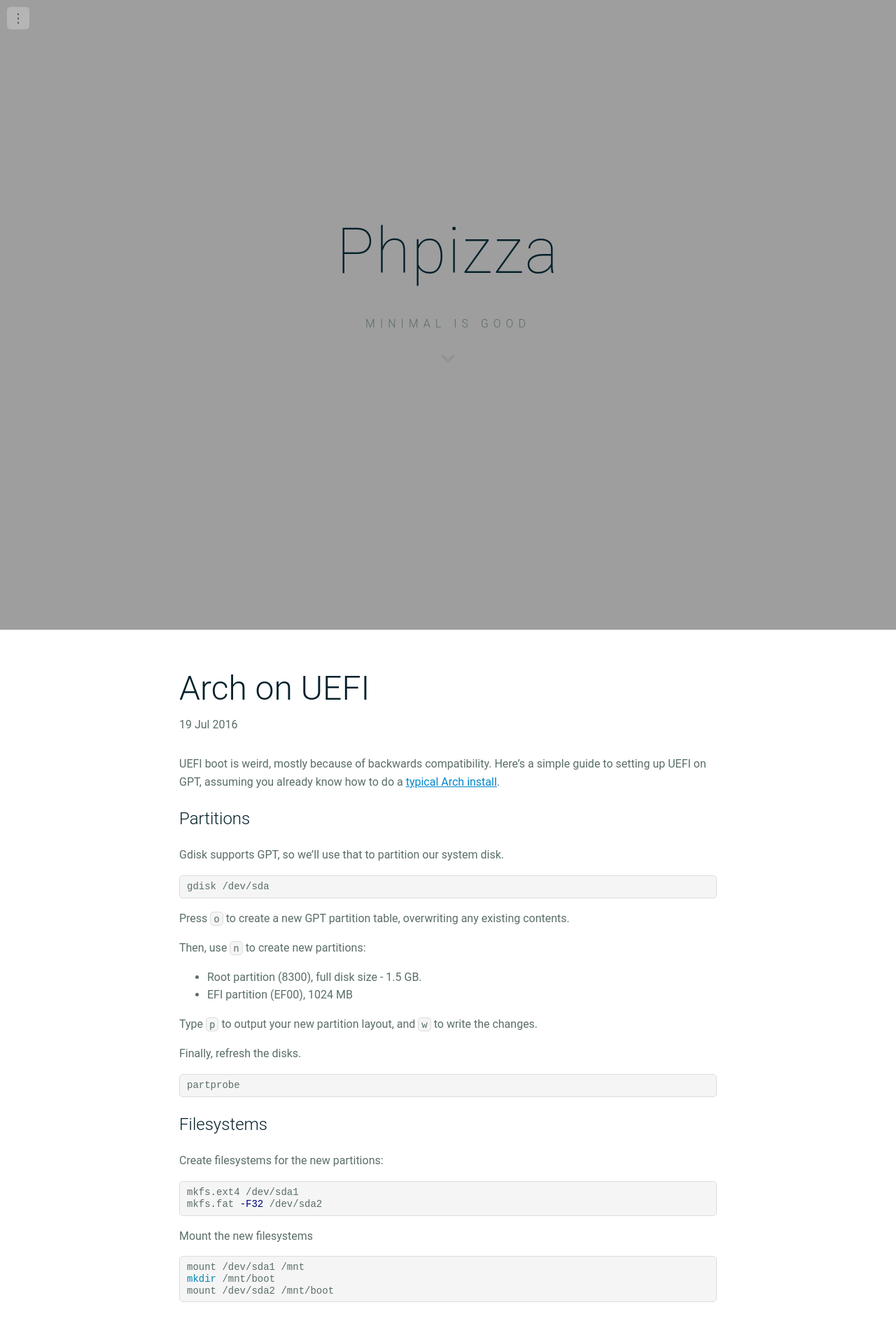
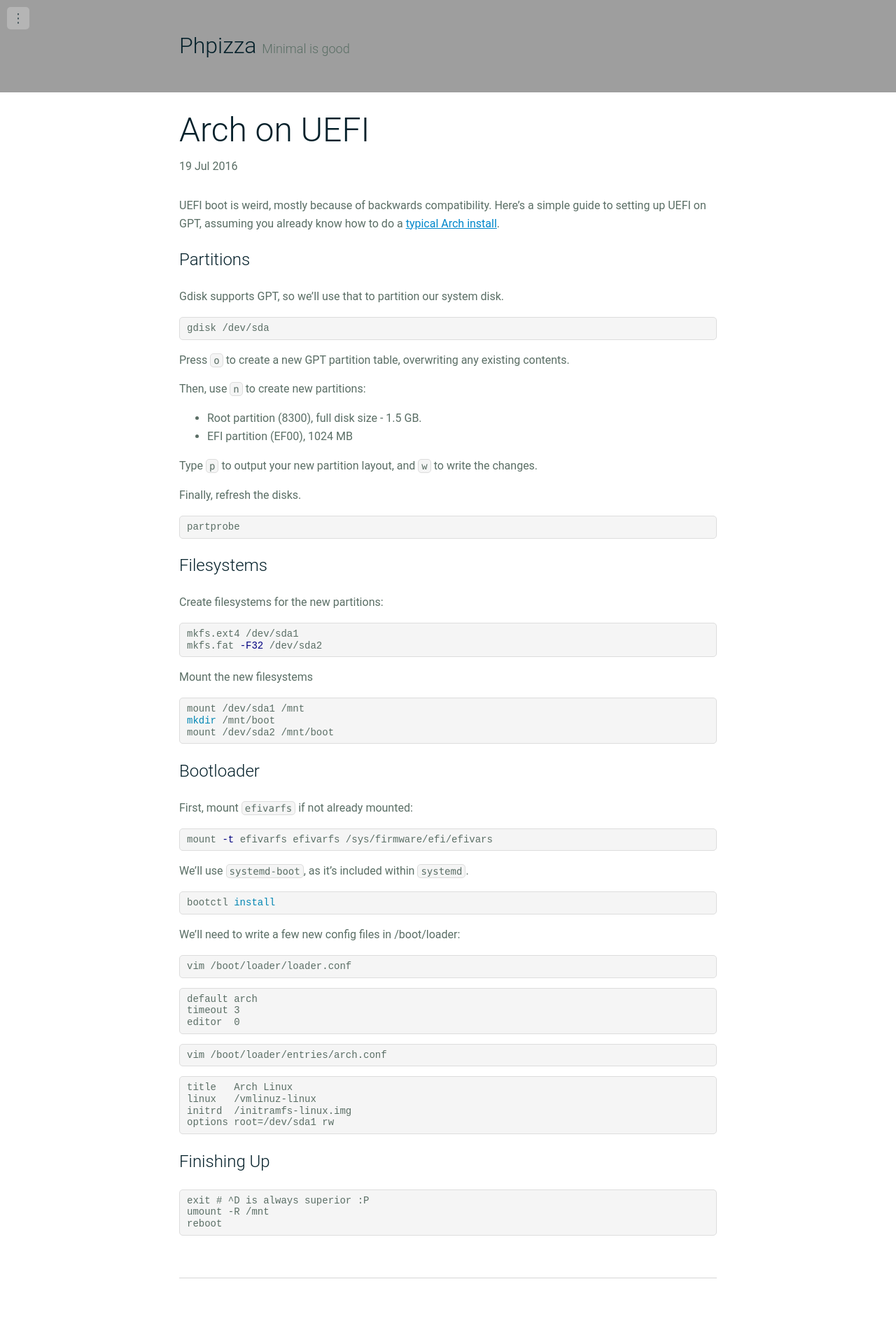
Before and after one commit to Alanaktion/alanaktion.github.io, a Jekyll site: the page built from index.html, in a window 1280 px wide. Shown: the top 1888 px of the page at 70% size. Built offline with Jekyll 4.4.1, drawn with Linux system fonts in a browser that asks for light colours; the list of posts is cut into pages by our own code.

Commit message:
Updating to use simple header across whole site

```diff
--- a/_layouts/default-home.html
+++ /dev/null
@@ -1,31 +0,0 @@
-<!DOCTYPE html>
-<html lang="en-us">
-{% include head.html %}
-<body>
-  {% include nav.html %}
-
-  {% if paginator.page <= 1 %}
-    <header class="jumbotron">
-      <h1>{{ site.title }}</h1>
-      <h3>{{ site.tagline }}</h3>
-    </header>
-  {% endif %}
-
-  <div class="container">
-    {% if paginator.page > 1 %}
-      <header class="site-header">
-        <h3>
-          <a href="/">{{ site.title }}</a>
-          <small>{{ site.tagline }}</small>
-        </h3>
-      </header>
-    {% endif %}
-
-    <main class="content">
-      {{ content }}
-    </main>
-  </div>
-
-  {% include scripts.html %}
-</body>
-</html>
--- a/_layouts/default.html
+++ b/_layouts/default.html
@@ -1,17 +1,19 @@
 <!DOCTYPE html>
 <html lang="en-us">
 {% include head.html %}
-<body class="home">
+<body>
   {% include nav.html %}
 
-  <div class="container">
-    <header class="site-header">
+  <header class="site-header">
+    <div class="container">
       <h3>
         <a href="/">{{ site.title }}</a>
         <small>{{ site.tagline }}</small>
       </h3>
-    </header>
+    </div>
+  </header>
 
+  <div class="container">
     <main class="content">
       {{ content }}
     </main>
--- a/index.html
+++ b/index.html
@@ -1,5 +1,5 @@
 ---
-layout: default-home
+layout: default
 title: Home
 ---
 
--- a/public/css/phpizza.scss
+++ b/public/css/phpizza.scss
@@ -21,10 +21,6 @@
 .container {
   max-width: $desktop-min;
   margin: 0 auto;
-
-  @media only screen and (max-width: $desktop-max) {
-    min-height: 100vh;
-  }
 }
 
 /* Base Style */
@@ -40,54 +36,17 @@
   color: $body-fg;
 }
 
-.jumbotron {
-  position: relative;
-  height: 800px;
-  height: 100vh;
-  background-image: url(https://blog.phpizza.com/assets/ui/jumbotron-bg.jpg);
-  background-size: cover;
-  background-color: #f7f8f2;
-  text-align: center;
-  margin-bottom: $spacer * 4;
-  @media only screen and (max-width: $desktop-max) {
-    margin-bottom: $spacer * 2;
-  }
-
-  h1 {
-    padding-top: 30vh;
-    font-size: 10vh;
-    line-height: 20vh;
-    margin: 0;
-    color: $heading-fg;
-    font-weight: 100;
-    letter-spacing: 2px;
-  }
-  h3 {
-    margin: 0;
-    font-size: 16px;
-    color: $body-fg;
-    text-transform: uppercase;
-    font-weight: 300;
-    letter-spacing: 7px;
-  }
-  &:after {
-    content: '\2304';
-    position: absolute;
-    left: 0;
-    right: 0;
-    bottom: 40vh;
-    font-size: 5vh;
-    color: $body-fg;
-    opacity: 0.2;
-  }
-}
-
 .site-header {
   text-align: center;
   color: $heading-fg;
+  background-image: url(https://blog.phpizza.com/assets/ui/header-bg.jpg);
+  background-position: center center;
+  background-size: cover;
+  padding: ($spacer / 3) 0;
+  margin-bottom: $spacer;
   h3 {
     margin: 10px 0;
-    font-weight: normal;
+    font-weight: 300;
   }
   a {
     color: $heading-fg;
@@ -95,10 +54,19 @@
   }
   small {
     color: $body-fg;
+    font-size: 18px;
   }
   @media only screen and (min-width: $desktop-min + ($spacer * 2)) {
-    margin: $spacer * 2 0;
+    background-position: right center;
+    padding: $spacer * 2 0;
+    margin-bottom: $spacer * 2;
     text-align: left;
+    h3 {
+      font-size: 32px;
+    }
+    small {
+      font-size: 18px;
+    }
   }
 }
 
@@ -380,6 +348,9 @@
   padding-top: 1px;
   > p:first-child {
     margin-top: 0;
+    @media only screen and (min-width: $desktop-min + ($spacer * 2)) {
+      margin-top: -245px;
+    }
   }
 }
 
@@ -390,7 +361,7 @@
   height: 270px;
   background-color: $post-bg;
   border-radius: 50%;
-  @media only screen and (max-width: $desktop-max) {
+  @media only screen and (max-width: $desktop-max + ($spacer * 2)) {
     width: 135px;
     height: 135px;
   }
```
